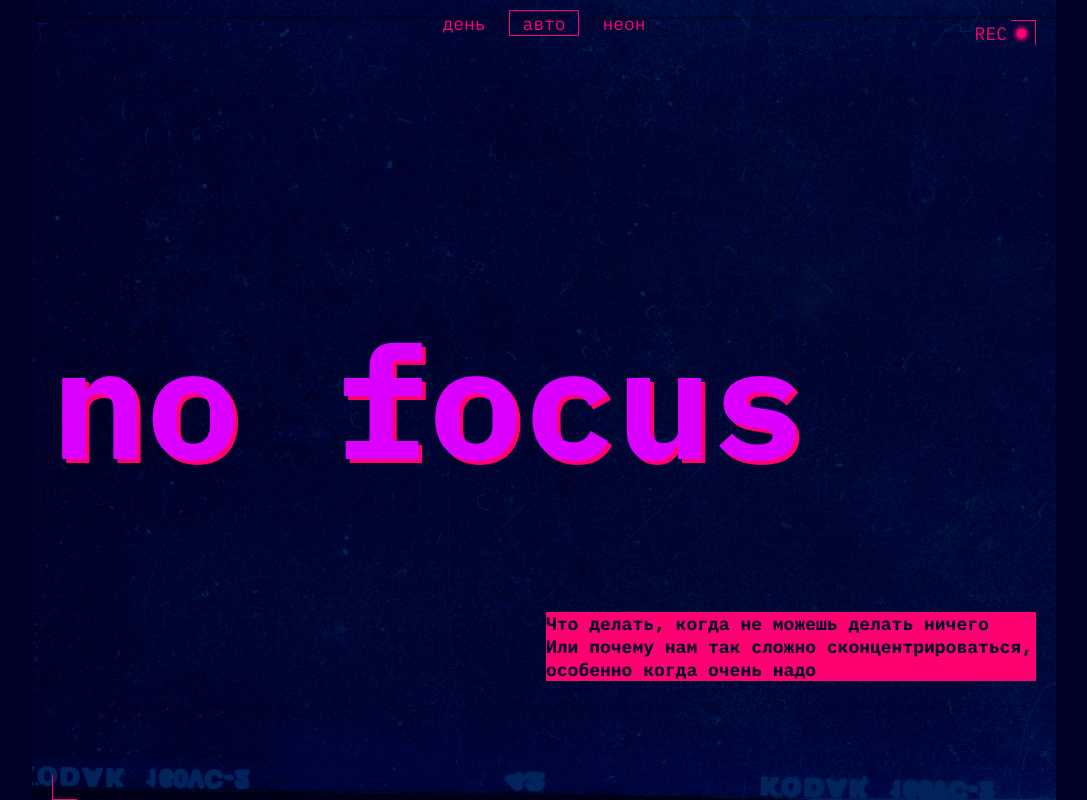
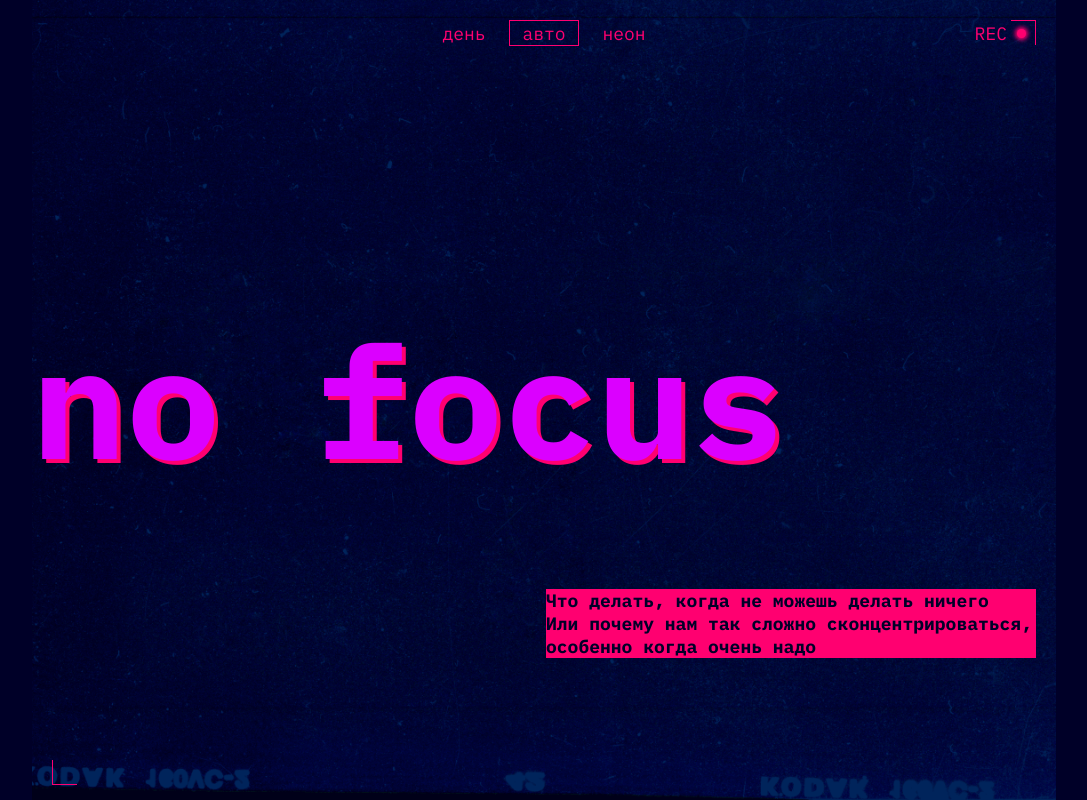
Before and after one commit to graast8/slozhno-sosredotochitsya, a plain HTML site: page index.html in a window 1280 px wide. Shown: the whole page, without its empty margins (96-1183 px from the left). Drawn offline with Linux system fonts and the light colour scheme.

Commit message:
autotest_3

```diff
--- a/styles/style.css
+++ b/styles/style.css
@@ -44,6 +44,7 @@ html, body {
 .header__theme-menu {
   grid-row: 1;
   grid-column: 2;
+  margin-block-start: 10px;
 }
 
 .lightbulb {
@@ -86,6 +87,7 @@ html, body {
   border-left: 1px solid var(--color-magenta);
   border-bottom: 1px solid var(--color-magenta);
   align-self: end;
+  margin-block-end: 15px;
 }
 
 .rectangle-2 {
@@ -107,6 +109,7 @@ html, body {
   font-family: var(--font-family, Helvetica, Arial, sans-serif);
   color: var(--color-title);
   text-shadow: 4px 4px 0 var(--color-magenta);
+  margin-inline-start: -20px;
 }
 
 .header__title-decor {
@@ -115,6 +118,7 @@ html, body {
   grid-row: 3;
   grid-column: span 3;
   max-width: 490px;
+  margin-block-end: 45px;
 }
 
 .header__theme-menu-button {
```
